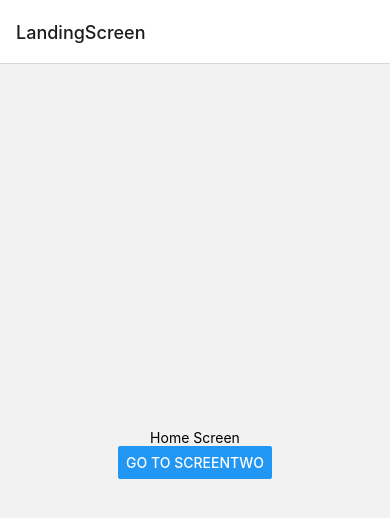
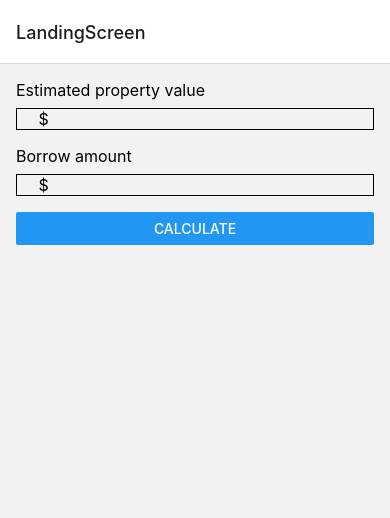
Before and after one commit to wanlok/wanlok-dummy-reactnative, a React Native app: screen /LandingScreen in a window 390 px wide. Shown: the top 518 px of the page. Built offline with nearby package versions, Linux system fonts and the light colour scheme.

Commit message:
separate textfield and button into new components

```diff
--- a/App.tsx
+++ b/App.tsx
@@ -1,8 +1,8 @@
 import React, {FC} from 'react';
 import {NavigationContainer} from '@react-navigation/native';
 import {createNativeStackNavigator} from '@react-navigation/native-stack';
-import LandingScreen from './screens/LandingScreen';
-import SecondScreen from './screens/SecondScreen';
+import LandingScreen from './screen/LandingScreen';
+import SecondScreen from './screen/SecondScreen';
 
 export type RootStackParamList = {
   LandingScreen: undefined;
--- /dev/null
+++ b/component/MyButton.tsx
@@ -0,0 +1,14 @@
+import {FC} from 'react';
+import {Button, View} from 'react-native';
+
+const MyButton: FC<{
+  onPress: () => void;
+}> = ({onPress}) => {
+  return (
+    <View style={{padding: 16}}>
+      <Button title="Calculate" onPress={onPress} />
+    </View>
+  );
+};
+
+export default MyButton;
--- /dev/null
+++ b/component/MyTextField.tsx
@@ -0,0 +1,68 @@
+import {FC} from 'react';
+import {Dimensions, StyleSheet, Text, TextInput, View} from 'react-native';
+
+const fontSize = 16;
+const paddingSize = 16;
+
+const styles = StyleSheet.create({
+  container: {
+    width: '100%',
+    paddingLeft: paddingSize,
+    paddingRight: paddingSize,
+  },
+  text: {
+    fontSize: fontSize,
+    marginBottom: 8,
+  },
+  textInputContainer: {
+    borderColor: 'black',
+    borderWidth: 1,
+    flexDirection: 'row',
+    alignItems: 'center',
+  },
+  textInputText: {
+    fontSize: fontSize,
+    textAlign: 'right',
+    width: 32,
+  },
+  textInput: {
+    fontSize: fontSize,
+    paddingLeft: paddingSize,
+    paddingRight: paddingSize,
+  },
+});
+
+const MyTextField: FC<{
+  title: string;
+  value: string;
+  setValue: (text: string) => void;
+  marginTop?: number;
+}> = ({title, value, setValue, marginTop}) => {
+  const {width} = Dimensions.get('window');
+  return (
+    <View
+      style={{
+        ...styles.container,
+        marginTop: marginTop !== null ? marginTop : 0,
+      }}>
+      <Text style={styles.text}>{title}</Text>
+      <View style={styles.textInputContainer}>
+        <Text style={styles.textInputText}>$</Text>
+        <TextInput
+          value={value}
+          onChangeText={setValue}
+          style={{
+            ...styles.textInput,
+            width:
+              width -
+              styles.textInputText.width -
+              styles.container.paddingLeft -
+              styles.container.paddingRight,
+          }}
+        />
+      </View>
+    </View>
+  );
+};
+
+export default MyTextField;
--- /dev/null
+++ b/screen/LandingScreen.tsx
@@ -0,0 +1,38 @@
+import {NativeStackNavigationProp} from '@react-navigation/native-stack';
+import {FC, useState} from 'react';
+import {Button, View} from 'react-native';
+import {RootStackParamList} from '../App';
+import MyTextField from '../component/MyTextField';
+import MyButton from '../component/MyButton';
+
+const LandingScreen: FC<{
+  navigation: NativeStackNavigationProp<RootStackParamList, 'LandingScreen'>;
+}> = ({navigation}) => {
+  const [estimatedPropertyValue, setEstimatedPropertyValue] = useState('');
+  const [borrowAmount, setBorrowAmount] = useState('');
+  return (
+    <View style={{flex: 1}}>
+      <MyTextField
+        title="Estimated property value"
+        value={estimatedPropertyValue}
+        setValue={setEstimatedPropertyValue}
+        marginTop={16}
+      />
+      <MyTextField
+        title="Borrow amount"
+        value={borrowAmount}
+        setValue={setBorrowAmount}
+        marginTop={16}
+      />
+      <MyButton
+        onPress={() =>
+          navigation.navigate('SecondScreen', {
+            data: estimatedPropertyValue + ' ::: ' + borrowAmount,
+          })
+        }
+      />
+    </View>
+  );
+};
+
+export default LandingScreen;
--- a/screens/SecondScreen.tsx
+++ b/screen/SecondScreen.tsx
@@ -1,7 +1,7 @@
 import {RouteProp} from '@react-navigation/native';
 import {FC} from 'react';
+import {Text, View} from 'react-native';
 import {RootStackParamList} from '../App';
-import {Text, View} from 'react-native';
 
 const SecondScreen: FC<{
   route: RouteProp<RootStackParamList, 'SecondScreen'>;
--- a/screens/LandingScreen.tsx
+++ /dev/null
@@ -1,24 +0,0 @@
-import {NativeStackNavigationProp} from '@react-navigation/native-stack';
-import {FC} from 'react';
-import {RootStackParamList} from '../App';
-import {Button, Text, View} from 'react-native';
-
-const LandingScreen: FC<{
-  navigation: NativeStackNavigationProp<RootStackParamList, 'LandingScreen'>;
-}> = ({navigation}) => {
-  return (
-    <View style={{flex: 1, justifyContent: 'center', alignItems: 'center'}}>
-      <Text>Home Screen</Text>
-      <Button
-        title="Go to ScreenTwo"
-        onPress={() =>
-          navigation.navigate('SecondScreen', {
-            data: 'example-data 12345678910',
-          })
-        }
-      />
-    </View>
-  );
-};
-
-export default LandingScreen;
```
Also changed, not shown: 2 other files (tests, documents, lock files or other folders).
